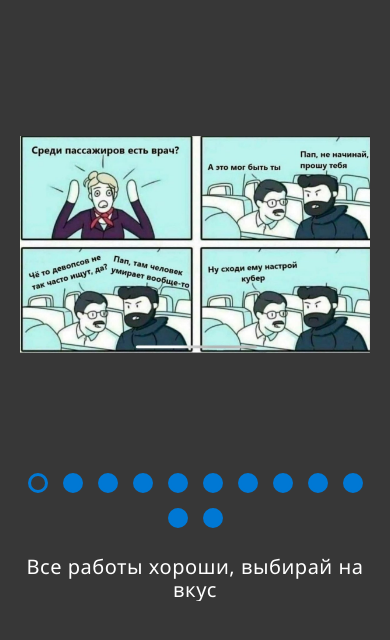
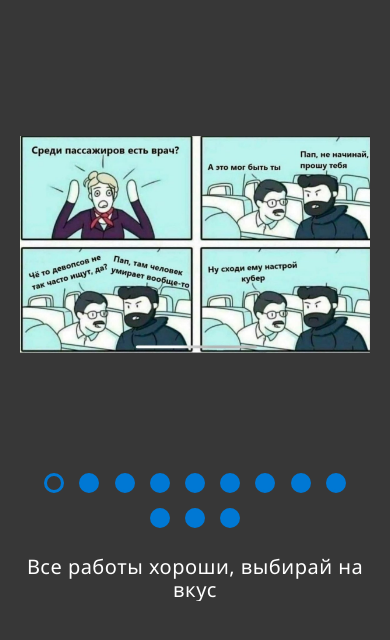
Before and after one commit to malashonock/cssMemSlider, a plain HTML site: page cssMemSlider/index.html in a window 390 px wide. Drawn offline with Linux system fonts and the light colour scheme.

Commit message:
refactor: make all units relative (Thu, May 12, 2022 09:25:58 PM)

```diff
--- a/cssMemSlider/css/style.css
+++ b/cssMemSlider/css/style.css
@@ -2,10 +2,9 @@
   --background-color: #373737;
   --text-color: white;
   --slide-height-ratio: 75%;
-  --padding: 2rem;
-  --pagination-button-size: 3.5rem;
-  --pagination-bullet-size: 2rem;
-  font-size: 10px;
+  --padding: 1.25rem;
+  --pagination-button-size: 2.2rem;
+  --pagination-bullet-size: 1.25rem;
 }
 
 :root * {
@@ -17,18 +16,17 @@ body {
   background-color: var(--background-color);
   color: var(--text-color);
   font-family: 'Segoe UI', Tahoma, Geneva, Verdana, sans-serif;
-  font-size: 2rem;
+  font-size: 1.25rem;
   font-weight: 500;
-  letter-spacing: 0.05rem;
+  letter-spacing: 0.03rem;
 }
 
 .slider {
   width: 100%;
-  max-width: 1024px;
+  max-width: 64rem;
   height: 100%;
   margin: 0 auto;
   padding: var(--padding);
-  /* overflow: hidden; */
 }
 
 .slider__slide-selector {
@@ -105,7 +103,7 @@ body {
   width: var(--pagination-bullet-size);
   height: var(--pagination-bullet-size);
   background-color: var(--bullet-color);
-  border: 3px solid var(--bullet-color);
+  border: 0.2rem solid var(--bullet-color);
   border-radius: 50%;
   transition: all 0.2s ease;
 }
@@ -238,7 +236,7 @@ body {
   .slider__controls {
     flex-direction: column-reverse;
     justify-content: flex-end;
-    row-gap: 2rem;
+    row-gap: 1.25rem;
   }
 
   .slider__controls > * {
@@ -246,7 +244,7 @@ body {
   }
 
   .slider__pagination {
-    margin-top: 2rem;
+    margin-top: 1.25rem;
   }
 
   .caption__option {
```
